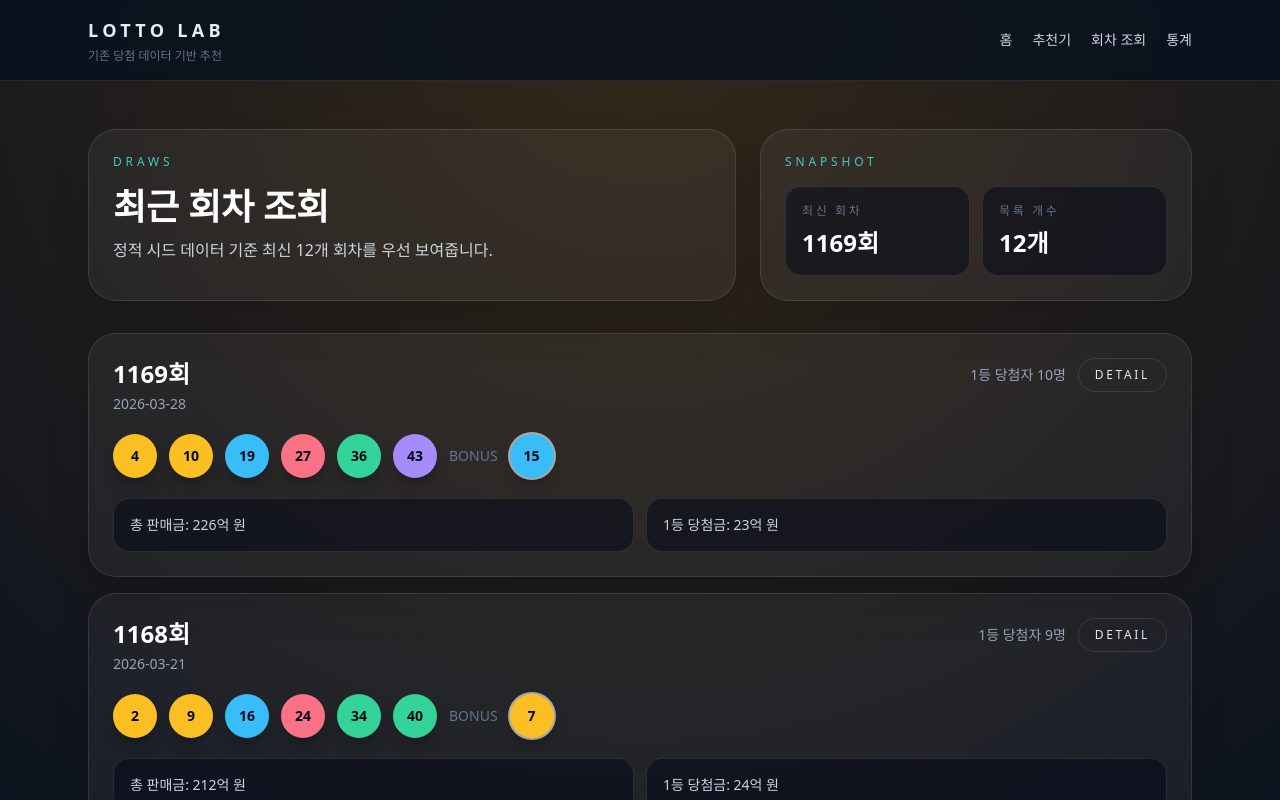
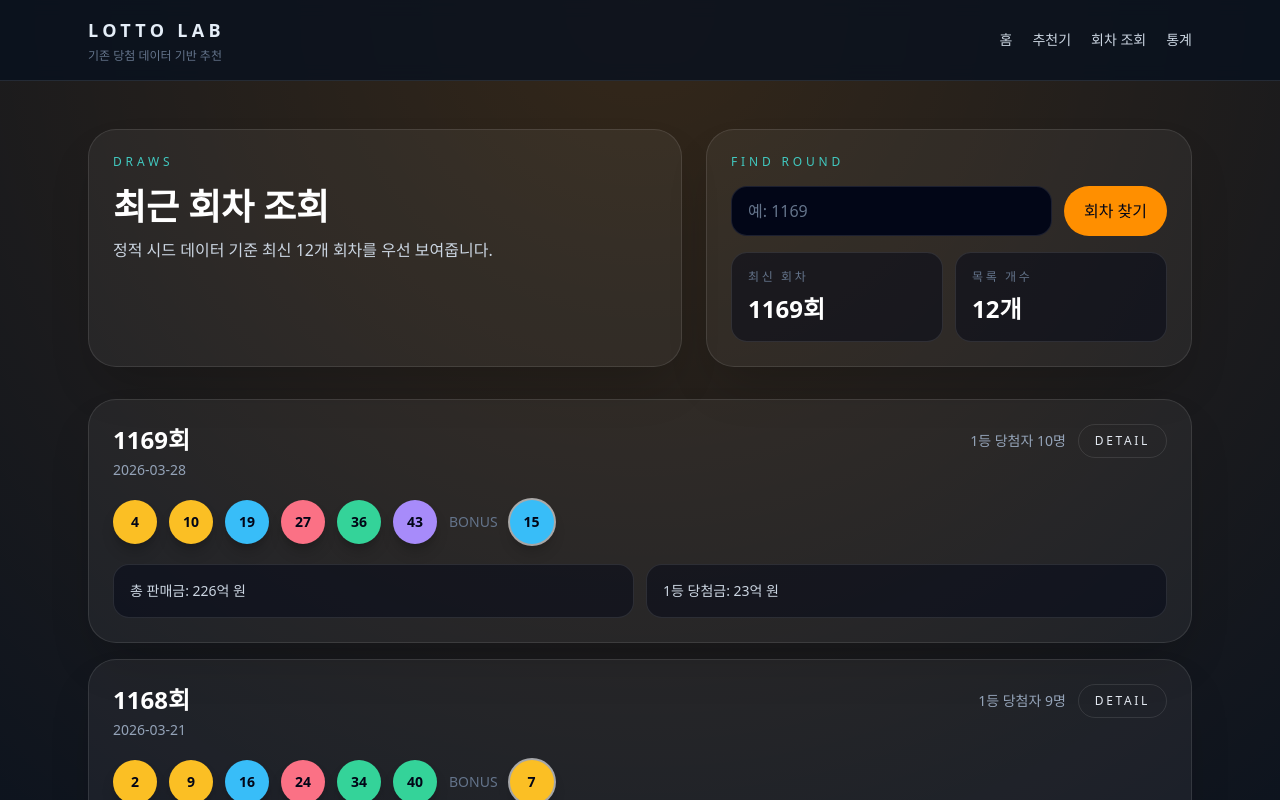
Before and after one commit to jes2751/lotto-maker, a Next.js app: page /draws in a window 1280 px wide. Shown: the top 800 px of the page. Built offline with nearby package versions, Linux system fonts and the light colour scheme.

Commit message:
feat: add draw search flow

```diff
--- a/src/app/draws/page.tsx
+++ b/src/app/draws/page.tsx
@@ -2,6 +2,12 @@ import Link from "next/link";
 
 import { NumberSet } from "@/components/lotto/number-set";
 import { drawRepository } from "@/lib/lotto";
+
+interface DrawsPageProps {
+  searchParams?: {
+    round?: string;
+  };
+}
 
 function formatWonAmount(value?: number | null) {
   if (!value) {
@@ -11,20 +17,37 @@ function formatWonAmount(value?: number | null) {
   return `${Math.round(value / 100000000)}억 원`;
 }
 
-export default async function DrawsPage() {
+export default async function DrawsPage({ searchParams }: DrawsPageProps) {
   const { draws } = await drawRepository.list({ limit: 12, offset: 0 });
   const latest = draws[0] ?? null;
+  const roundQuery = searchParams?.round?.trim() ?? "";
+  const requestedRound = Number.parseInt(roundQuery, 10);
+  const searchedDraw =
+    roundQuery && Number.isInteger(requestedRound) && requestedRound > 0 ? await drawRepository.getByRound(requestedRound) : null;
 
   return (
     <div className="mx-auto flex max-w-6xl flex-col gap-8 px-6 py-12">
-      <section className="grid gap-6 lg:grid-cols-[1.2fr_0.8fr]">
+      <section className="grid gap-6 lg:grid-cols-[1.1fr_0.9fr]">
         <div className="panel">
           <p className="eyebrow">Draws</p>
           <h1 className="mt-4 text-4xl font-semibold text-white">최근 회차 조회</h1>
           <p className="mt-3 text-slate-300">정적 시드 데이터 기준 최신 12개 회차를 우선 보여줍니다.</p>
         </div>
         <div className="panel">
-          <p className="eyebrow">Snapshot</p>
+          <p className="eyebrow">Find Round</p>
+          <form action="/draws" className="mt-4 flex flex-col gap-3 sm:flex-row">
+            <input
+              type="number"
+              min="1"
+              name="round"
+              defaultValue={roundQuery}
+              placeholder="예: 1169"
+              className="flex-1 rounded-2xl border border-white/10 bg-slate-950 px-4 py-3 text-white placeholder:text-slate-500"
+            />
+            <button type="submit" className="cta-button">
+              회차 찾기
+            </button>
+          </form>
           <div className="mt-4 grid gap-3 sm:grid-cols-2">
             <div className="rounded-2xl border border-white/10 bg-slate-950/50 p-4">
               <p className="text-xs uppercase tracking-[0.22em] text-slate-500">최신 회차</p>
@@ -37,6 +60,38 @@ export default async function DrawsPage() {
           </div>
         </div>
       </section>
+
+      {roundQuery ? (
+        <section className="panel">
+          <div className="flex flex-wrap items-center justify-between gap-3">
+            <div>
+              <p className="eyebrow">Search Result</p>
+              <h2 className="mt-3 text-2xl font-semibold text-white">회차 바로 찾기 결과</h2>
+            </div>
+            {searchedDraw ? (
+              <Link href={`/draws/${searchedDraw.round}`} className="rounded-full border border-white/10 px-4 py-2 text-xs uppercase tracking-[0.22em] text-slate-200 transition hover:border-white/30">
+                상세 보기
+              </Link>
+            ) : null}
+          </div>
+          {searchedDraw ? (
+            <div className="mt-5 grid gap-4 lg:grid-cols-[0.9fr_1.1fr]">
+              <div>
+                <p className="text-2xl font-semibold text-white">{searchedDraw.round}회</p>
+                <p className="mt-1 text-sm text-slate-400">{searchedDraw.drawDate}</p>
+                <p className="mt-4 text-sm text-slate-300">1등 당첨자 {searchedDraw.winnerCount ?? 0}명</p>
+              </div>
+              <div>
+                <NumberSet numbers={searchedDraw.numbers} bonus={searchedDraw.bonus} />
+              </div>
+            </div>
+          ) : (
+            <div className="mt-5 rounded-3xl border border-dashed border-white/15 bg-slate-950/40 p-5 text-sm text-slate-400">
+              입력한 회차를 찾지 못했습니다. 현재 시드 데이터 범위 안의 회차를 다시 확인해 주세요.
+            </div>
+          )}
+        </section>
+      ) : null}
 
       <div className="grid gap-4">
         {draws.map((draw) => (
--- a/src/app/stats/page.tsx
+++ b/src/app/stats/page.tsx
@@ -56,6 +56,9 @@ export default async function StatsPage() {
               <p className="mt-1 text-sm text-slate-400">등장 {recentTop?.frequency ?? 0}회</p>
             </div>
           </div>
+          <div className="mt-4 rounded-2xl border border-white/10 bg-slate-950/40 p-4 text-sm leading-7 text-slate-400">
+            전체 기준은 시드 전체 회차를 기준으로 보고, 최근 10회 기준은 최신 흐름을 빠르게 확인할 때 사용합니다.
+          </div>
         </div>
       </section>
 
--- a/src/components/lotto/generator-panel.tsx
+++ b/src/components/lotto/generator-panel.tsx
@@ -170,7 +170,7 @@ export function GeneratorPanel() {
                     onClick={() => void copySet(set)}
                     className="rounded-full border border-white/10 px-3 py-1 text-xs uppercase tracking-[0.22em] text-slate-200 transition hover:border-white/30"
                   >
-                    {copiedId === set.id ? "Copied" : "Copy"}
+                    {copiedId === set.id ? "복사 완료" : "복사"}
                   </button>
                 </div>
               </div>
```
Also changed, not shown: doc/history.md (+9 -0 lines), 1 other file (tests, documents, lock files or other folders).
